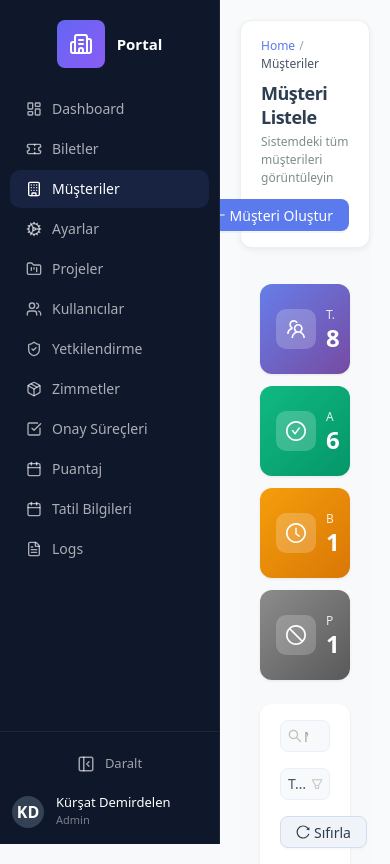
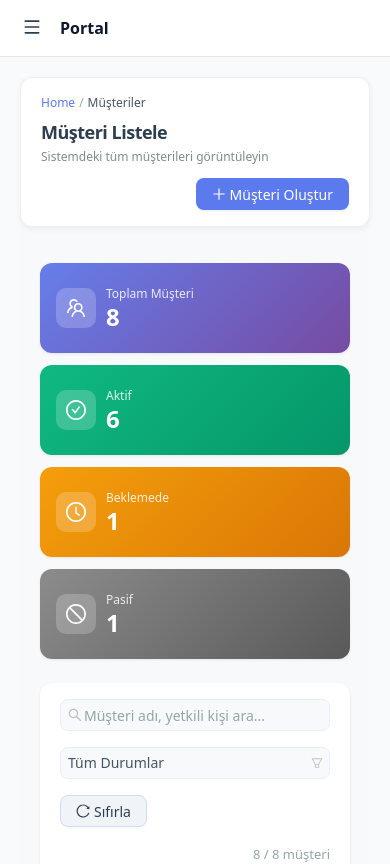
Before and after one commit to kursatdemirdelen/portal-template, a React (Vite) app: page /customers in a window 390 px wide. Shown: the top 864 px of the page. Built offline with nearby package versions, Linux system fonts and the light colour scheme.

Commit message:
feat(layout): add responsive sidebar with mobile drawer support

```diff
--- a/src/shared/layout/AppLayout.tsx
+++ b/src/shared/layout/AppLayout.tsx
@@ -1,8 +1,10 @@
-import React from "react";
-import { Layout } from "antd";
-import { useAppSelector } from "@/shared/hooks/useAppStore";
+import React, { useEffect, useState } from "react";
+import { Layout, Button } from "antd";
+import { Menu as MenuIcon } from "lucide-react";
+import { useAppSelector, useAppDispatch } from "@/shared/hooks/useAppStore";
+import { setSidebarMobileOpen } from "@/shared/store/uiSlice";
 import { Sidebar } from "./Sidebar";
-import { contentStyles } from "./sidebarStyles";
+import { contentStyles, MOBILE_BREAKPOINT } from "./sidebarStyles";
 
 const { Content } = Layout;
 
@@ -12,6 +14,20 @@ interface AppLayoutProps {
 
 export const AppLayout: React.FC<AppLayoutProps> = ({ children }) => {
   const collapsed = useAppSelector((state) => state.ui.sidebarCollapsed);
+  const dispatch = useAppDispatch();
+  const [isMobile, setIsMobile] = useState(
+    window.innerWidth < MOBILE_BREAKPOINT
+  );
+
+  useEffect(() => {
+    const handleResize = () => {
+      setIsMobile(window.innerWidth < MOBILE_BREAKPOINT);
+    };
+    window.addEventListener("resize", handleResize);
+    return () => window.removeEventListener("resize", handleResize);
+  }, []);
+
+  const openMobileSidebar = () => dispatch(setSidebarMobileOpen(true));
 
   return (
     <Layout style={{ minHeight: "100vh" }}>
@@ -19,9 +35,37 @@ export const AppLayout: React.FC<AppLayoutProps> = ({ children }) => {
       <Layout
         style={{
           ...contentStyles.layout,
-          ...(collapsed ? contentStyles.layoutCollapsed : {}),
+          ...(isMobile
+            ? contentStyles.layoutMobile
+            : collapsed
+            ? contentStyles.layoutCollapsed
+            : {}),
         }}
       >
+        {/* Mobile header with hamburger */}
+        {isMobile && (
+          <div
+            style={{
+              position: "sticky",
+              top: 0,
+              zIndex: 50,
+              background: "#fff",
+              padding: "12px 16px",
+              borderBottom: "1px solid #e5e7eb",
+              display: "flex",
+              alignItems: "center",
+              gap: 12,
+            }}
+          >
+            <Button
+              type="text"
+              icon={<MenuIcon size={20} />}
+              onClick={openMobileSidebar}
+              style={{ padding: 4 }}
+            />
+            <span style={{ fontWeight: 600, fontSize: 16 }}>Portal</span>
+          </div>
+        )}
         <Content style={contentStyles.content}>{children}</Content>
       </Layout>
     </Layout>
--- a/src/shared/layout/Sidebar.tsx
+++ b/src/shared/layout/Sidebar.tsx
@@ -1,4 +1,4 @@
-import React from "react";
+import React, { useEffect } from "react";
 import { Layout, Menu, Dropdown, Tooltip } from "antd";
 import { useLocation, useNavigate } from "react-router-dom";
 import {
@@ -9,15 +9,65 @@ import {
   PanelLeft,
   User,
   Building2,
+  X,
 } from "lucide-react";
 import type { MenuProps } from "antd";
 import { useAuth } from "@/features/auth";
 import { UserAvatar } from "@/shared/ui/UserAvatar";
 import { appRoutes } from "@/shared/config/routes";
 import { useAppDispatch, useAppSelector } from "@/shared/hooks/useAppStore";
-import { setSidebarCollapsed } from "@/shared/store/uiSlice";
+import {
+  setSidebarCollapsed,
+  setSidebarMobileOpen,
+} from "@/shared/store/uiSlice";
+import {
+  SIDEBAR_WIDTH,
+  SIDEBAR_COLLAPSED_WIDTH,
+  MOBILE_BREAKPOINT,
+  TABLET_BREAKPOINT,
+  SIDEBAR_TRANSITION,
+} from "./sidebarStyles";
 
 const { Sider } = Layout;
+
+// Custom hook for responsive behavior
+const useResponsiveSidebar = () => {
+  const dispatch = useAppDispatch();
+  const [isMobile, setIsMobile] = React.useState(
+    window.innerWidth < MOBILE_BREAKPOINT
+  );
+  const [isTablet, setIsTablet] = React.useState(
+    window.innerWidth >= MOBILE_BREAKPOINT &&
+      window.innerWidth < TABLET_BREAKPOINT
+  );
+
+  useEffect(() => {
+    const handleResize = () => {
+      const width = window.innerWidth;
+      const newIsMobile = width < MOBILE_BREAKPOINT;
+      const newIsTablet =
+        width >= MOBILE_BREAKPOINT && width < TABLET_BREAKPOINT;
+
+      setIsMobile(newIsMobile);
+      setIsTablet(newIsTablet);
+
+      // Auto-collapse on tablet, close mobile drawer on desktop
+      if (newIsMobile) {
+        dispatch(setSidebarMobileOpen(false));
+      } else if (newIsTablet) {
+        dispatch(setSidebarCollapsed(true));
+      }
+    };
+
+    // Initial check
+    handleResize();
+
+    window.addEventListener("resize", handleResize);
+    return () => window.removeEventListener("resize", handleResize);
+  }, [dispatch]);
+
+  return { isMobile, isTablet };
+};
 
 // Styles
 const styles = {
@@ -29,7 +79,27 @@ const styles = {
     top: 0,
     bottom: 0,
     zIndex: 100,
-    transition: "all 0.3s cubic-bezier(0.4, 0, 0.2, 1)",
+    transition: SIDEBAR_TRANSITION,
+  },
+  siderMobile: {
+    transform: "translateX(-100%)",
+  },
+  siderMobileOpen: {
+    transform: "translateX(0)",
+  },
+  overlay: {
+    position: "fixed" as const,
+    inset: 0,
+    background: "rgba(0, 0, 0, 0.5)",
+    backdropFilter: "blur(2px)",
+    zIndex: 99,
+    opacity: 0,
+    visibility: "hidden" as const,
+    transition: "all 0.3s ease",
+  },
+  overlayVisible: {
+    opacity: 1,
+    visibility: "visible" as const,
   },
   container: {
     display: "flex",
@@ -42,6 +112,7 @@ const styles = {
     alignItems: "center",
     gap: 12,
     justifyContent: "center",
+    transition: SIDEBAR_TRANSITION,
   },
   logoIcon: {
     width: 48,
@@ -53,11 +124,30 @@ const styles = {
     justifyContent: "center",
     overflow: "hidden",
     position: "relative" as const,
+    flexShrink: 0,
+    transition: SIDEBAR_TRANSITION,
+  },
+  logoIconCollapsed: {
+    width: 40,
+    height: 40,
   },
   logoImage: {
     width: "100%",
     height: "100%",
     objectFit: "cover" as const,
+  },
+  logoText: {
+    color: "#fff",
+    fontSize: 15,
+    fontWeight: 600,
+    opacity: 1,
+    whiteSpace: "nowrap" as const,
+    overflow: "hidden",
+    transition: "opacity 0.2s ease, width 0.3s ease",
+  },
+  logoTextHidden: {
+    opacity: 0,
+    width: 0,
   },
   menu: {
     flex: 1,
@@ -97,6 +187,21 @@ const styles = {
     height: 40,
     width: "100%",
   },
+  mobileCloseBtn: {
+    position: "absolute" as const,
+    top: 16,
+    right: 16,
+    width: 32,
+    height: 32,
+    display: "flex",
+    alignItems: "center",
+    justifyContent: "center",
+    borderRadius: 8,
+    cursor: "pointer",
+    color: "rgba(255,255,255,0.6)",
+    background: "rgba(255,255,255,0.05)",
+    transition: "all 0.15s",
+  },
 };
 
 export const Sidebar: React.FC = () => {
@@ -105,10 +210,14 @@ export const Sidebar: React.FC = () => {
   const navigate = useNavigate();
   const dispatch = useAppDispatch();
   const collapsed = useAppSelector((s) => s.ui.sidebarCollapsed);
+  const mobileOpen = useAppSelector((s) => s.ui.sidebarMobileOpen);
   const logoUrl = useAppSelector((s) => s.ui.logoUrl);
   const [openKeys, setOpenKeys] = React.useState<string[]>([]);
 
+  const { isMobile } = useResponsiveSidebar();
+
   const toggle = () => dispatch(setSidebarCollapsed(!collapsed));
+  const closeMobile = () => dispatch(setSidebarMobileOpen(false));
 
   // Build menu items from routes
   const visibleRoutes = appRoutes
@@ -157,7 +266,11 @@ export const Sidebar: React.FC = () => {
   ];
 
   const handleMenuClick: MenuProps["onClick"] = ({ key }) => {
-    if (!key.startsWith("g-")) navigate(key);
+    if (!key.startsWith("g-")) {
+      navigate(key);
+      // Close mobile drawer on navigation
+      if (isMobile) closeMobile();
+    }
   };
 
   // User dropdown
@@ -177,32 +290,86 @@ export const Sidebar: React.FC = () => {
     if (key === "logout") navigate("/logout");
     else if (key === "profile") navigate("/profile");
     else if (key === "notifications") navigate("/notifications");
+    // Close mobile drawer
+    if (isMobile) closeMobile();
+  };
+
+  // Calculate sidebar styles for mobile/desktop
+  const getSiderStyle = () => {
+    const base = { ...styles.sider };
+    if (isMobile) {
+      return {
+        ...base,
+        ...styles.siderMobile,
+        ...(mobileOpen ? styles.siderMobileOpen : {}),
+      };
+    }
+    return base;
   };
 
   return (
+    <>
+      {/* Mobile overlay */}
+      {isMobile && (
+        <div
+          style={{
+            ...styles.overlay,
+            ...(mobileOpen ? styles.overlayVisible : {}),
+          }}
+          onClick={closeMobile}
+        />
+      )}
+
       <Sider
-      width={220}
-      collapsedWidth={64}
-      collapsed={collapsed}
-      style={styles.sider}
+        width={SIDEBAR_WIDTH}
+        collapsedWidth={SIDEBAR_COLLAPSED_WIDTH}
+        collapsed={isMobile ? false : collapsed}
+        style={getSiderStyle()}
         trigger={null}
         collapsible
       >
         <div style={styles.container}>
+          {/* Mobile close button */}
+          {isMobile && mobileOpen && (
+            <div
+              style={styles.mobileCloseBtn}
+              onClick={closeMobile}
+              onMouseEnter={(e) =>
+                (e.currentTarget.style.background = "rgba(255,255,255,0.1)")
+              }
+              onMouseLeave={(e) =>
+                (e.currentTarget.style.background = "rgba(255,255,255,0.05)")
+              }
+            >
+              <X size={18} />
+            </div>
+          )}
+
           {/* Logo */}
           <div style={styles.logo}>
-          <div style={styles.logoIcon}>
+            <div
+              style={{
+                ...styles.logoIcon,
+                ...(collapsed && !isMobile ? styles.logoIconCollapsed : {}),
+              }}
+            >
               {logoUrl ? (
                 <img src={logoUrl} alt="Logo" style={styles.logoImage} />
               ) : (
-              <Building2 size={24} color="#fff" />
+                <Building2
+                  size={collapsed && !isMobile ? 20 : 24}
+                  color="#fff"
+                />
               )}
             </div>
-          {!collapsed && (
-            <span style={{ color: "#fff", fontSize: 15, fontWeight: 600 }}>
+            <span
+              style={{
+                ...styles.logoText,
+                ...(collapsed && !isMobile ? styles.logoTextHidden : {}),
+              }}
+            >
               Portal
             </span>
-          )}
           </div>
 
           {/* Menu */}
@@ -222,13 +389,15 @@ export const Sidebar: React.FC = () => {
 
           {/* Footer */}
           <div style={styles.footer}>
-          {/* Collapse */}
+            {/* Collapse - only show on desktop */}
+            {!isMobile && (
               <Tooltip title={collapsed ? "Genişlet" : ""} placement="right">
                 <div
                   style={styles.footerBtn}
                   onClick={toggle}
                   onMouseEnter={(e) =>
-                (e.currentTarget.style.background = "rgba(255,255,255,0.05)")
+                    (e.currentTarget.style.background =
+                      "rgba(255,255,255,0.05)")
                   }
                   onMouseLeave={(e) =>
                     (e.currentTarget.style.background = "transparent")
@@ -242,6 +411,7 @@ export const Sidebar: React.FC = () => {
                   {!collapsed && <span style={{ fontSize: 13 }}>Daralt</span>}
                 </div>
               </Tooltip>
+            )}
 
             {/* User */}
             {user && (
@@ -251,7 +421,10 @@ export const Sidebar: React.FC = () => {
                 trigger={["click"]}
                 overlayStyle={{ minWidth: 200 }}
               >
-              <Tooltip title={collapsed ? user.name : ""} placement="right">
+                <Tooltip
+                  title={collapsed && !isMobile ? user.name : ""}
+                  placement="right"
+                >
                   <div
                     style={styles.profileCard}
                     onMouseEnter={(e) => {
@@ -270,7 +443,7 @@ export const Sidebar: React.FC = () => {
                       }}
                       backgroundColor="#334155"
                     />
-                  {!collapsed && (
+                    {(!collapsed || isMobile) && (
                       <div style={{ flex: 1, minWidth: 0 }}>
                         <div
                           style={{
@@ -301,5 +474,6 @@ export const Sidebar: React.FC = () => {
           </div>
         </div>
       </Sider>
+    </>
   );
 };
--- a/src/shared/layout/sidebarStyles.ts
+++ b/src/shared/layout/sidebarStyles.ts
@@ -1,16 +1,45 @@
+// Sidebar dimensions
+export const SIDEBAR_WIDTH = 220;
+export const SIDEBAR_COLLAPSED_WIDTH = 64;
+export const MOBILE_BREAKPOINT = 768;
+export const TABLET_BREAKPOINT = 1024;
+
+// Smooth transition timing
+export const SIDEBAR_TRANSITION = "all 0.3s cubic-bezier(0.4, 0, 0.2, 1)";
+
 // Content layout styles for sidebar
 export const contentStyles = {
   layout: {
-    marginLeft: 220,
+    marginLeft: SIDEBAR_WIDTH,
     minHeight: "100vh",
     background: "#f8fafc",
-    transition: "margin-left 0.2s",
+    transition: SIDEBAR_TRANSITION,
   },
   layoutCollapsed: {
-    marginLeft: 64,
+    marginLeft: SIDEBAR_COLLAPSED_WIDTH,
+  },
+  layoutMobile: {
+    marginLeft: 0,
   },
   content: {
     padding: 20,
     minHeight: "100vh",
   },
 };
+
+// Overlay styles for mobile
+export const overlayStyles = {
+  overlay: {
+    position: "fixed" as const,
+    inset: 0,
+    background: "rgba(0, 0, 0, 0.5)",
+    zIndex: 99,
+    opacity: 0,
+    visibility: "hidden" as const,
+    transition: "all 0.3s ease",
+  },
+  overlayVisible: {
+    opacity: 1,
+    visibility: "visible" as const,
+  },
+};
--- a/src/shared/store/uiSlice.ts
+++ b/src/shared/store/uiSlice.ts
@@ -2,6 +2,7 @@ import { createSlice, type PayloadAction } from "@reduxjs/toolkit";
 
 export interface UiState {
   sidebarCollapsed: boolean;
+  sidebarMobileOpen: boolean;
   logoUrl: string | null;
 }
 
@@ -10,6 +11,7 @@ const savedLogo = localStorage.getItem("appLogo");
 
 const initialState: UiState = {
   sidebarCollapsed: false,
+  sidebarMobileOpen: false,
   logoUrl: savedLogo || null,
 };
 
@@ -23,6 +25,12 @@ const uiSlice = createSlice({
     toggleSidebar(state) {
       state.sidebarCollapsed = !state.sidebarCollapsed;
     },
+    setSidebarMobileOpen(state, action: PayloadAction<boolean>) {
+      state.sidebarMobileOpen = action.payload;
+    },
+    toggleSidebarMobile(state) {
+      state.sidebarMobileOpen = !state.sidebarMobileOpen;
+    },
     setLogoUrl(state, action: PayloadAction<string | null>) {
       state.logoUrl = action.payload;
       // Persist to localStorage
@@ -35,5 +43,5 @@ const uiSlice = createSlice({
   },
 });
 
-export const { setSidebarCollapsed, toggleSidebar, setLogoUrl } = uiSlice.actions;
+export const { setSidebarCollapsed, toggleSidebar, setSidebarMobileOpen, toggleSidebarMobile, setLogoUrl } = uiSlice.actions;
 export default uiSlice.reducer;
```
Lines whose indentation alone changed are shown as unchanged.
